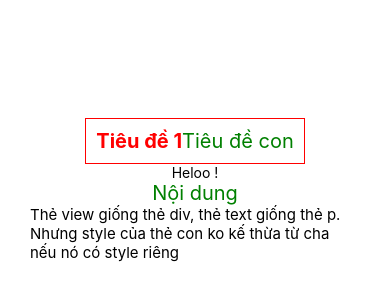
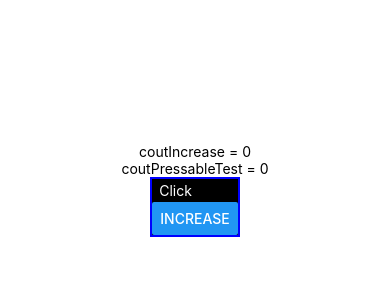
Before and after one commit to mtam-dev24/learn-react-native, a React Native app: screen / in a window 390 px wide. Shown: the part 232-532 px from the top of the page. Built offline with nearby package versions, Linux system fonts and the light colour scheme.

Commit message:
học useState cơ bản trong RN

```diff
--- a/App.tsx
+++ b/App.tsx
@@ -1,21 +1,19 @@
 //import { StatusBar } from 'expo-status-bar';
-import { StyleSheet, Text, View } from 'react-native';
+import { useState } from 'react';
+import { StyleSheet, Text, View, Pressable, Button } from 'react-native';
 
 export default function App() {
+  const [count, setCount] = useState(0);
+  const [countP, setCountP] = useState<number>(0);
   return (
     <View style={styles.container}>
-      <View>
-        <Text style={styles.header1}>
-          Tiêu đề 1
-          <Text style={styles.header1Child}>
-            Tiêu đề con
-          </Text>
-        </Text>
-      </View>
-      <Text>Heloo !</Text>
-
-      <Text style={styles.header1Child}>Nội dung</Text>
-      <Text style={styles.content}>Thẻ view giống thẻ div, thẻ text giống thẻ p. Nhưng style của thẻ con ko kế thừa từ cha nếu nó có style riêng</Text>
+      <Text>coutIncrease = {count}</Text>
+      <Text>coutPressableTest = {countP}</Text>
+      <Pressable style={styles.button}
+        onPress={() => setCountP(countP + 1)}>
+        <Text style={{ color: 'white', padding: 3 }}> Click </Text>
+        <Button title="Increase" onPress={() => setCount(count + 1)} />
+      </Pressable>
     </View>
   );
 }
@@ -43,5 +41,10 @@ const styles = StyleSheet.create({
     color: 'green',
     fontSize: 20,
     fontWeight: '400',
+  },
+  button: {
+    borderColor: 'blue',
+    backgroundColor: 'black',
+    borderWidth: 2,
   }
 });
```
